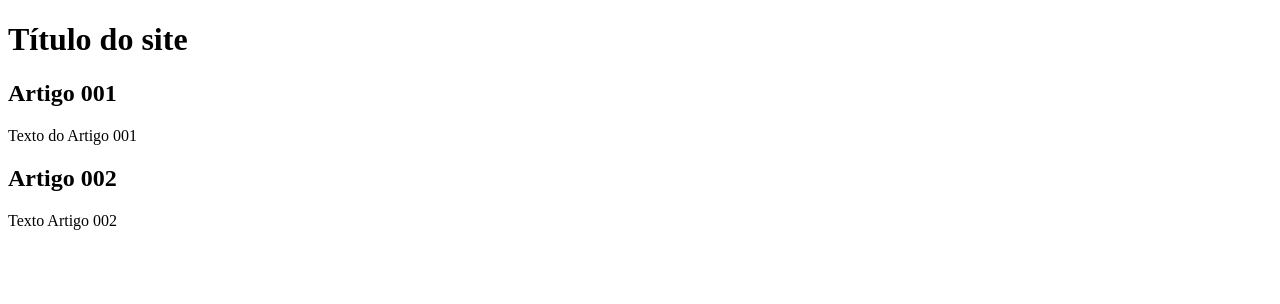
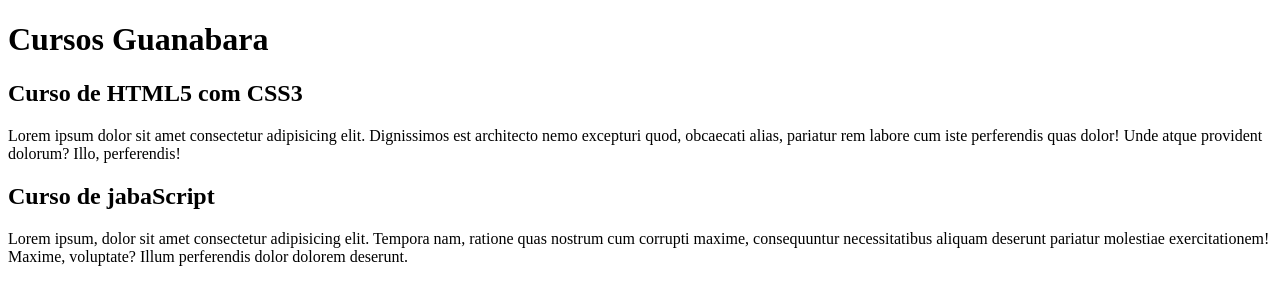
Before and after one commit to CristianoFCarvalho/Projeto-Site, a plain HTML site: page index.html in a window 1280 px wide. Drawn offline with Linux system fonts and the light colour scheme.

Commit message:
Comecei a escrever o conteúdo .

```diff
--- a/index.html
+++ b/index.html
@@ -9,15 +9,15 @@
 <body>
     <main>
         <header>
-            <h1>Título do site </h1>
+            <h1>Cursos Guanabara </h1>
         </header>
         <article>
-            <h2>Artigo 001</h2>
-            <p>Texto do Artigo 001</p>
+            <h2>Curso de HTML5 com CSS3</h2>
+            <p>Lorem ipsum dolor sit amet consectetur adipisicing elit. Dignissimos est architecto nemo excepturi quod, obcaecati alias, pariatur rem labore cum iste perferendis quas dolor! Unde atque provident dolorum? Illo, perferendis!</p>
         </article>
         <article>
-            <h2>Artigo 002</h2>
-            <p>Texto Artigo 002</p>
+            <h2>Curso de jabaScript</h2>
+            <p>Lorem ipsum, dolor sit amet consectetur adipisicing elit. Tempora nam, ratione quas nostrum cum corrupti maxime, consequuntur necessitatibus aliquam deserunt pariatur molestiae exercitationem! Maxime, voluptate? Illum perferendis dolor dolorem deserunt.</p>
         </article>
     </main>
 </body>
```
